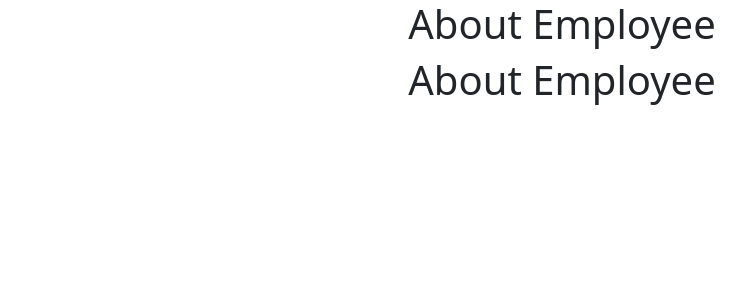
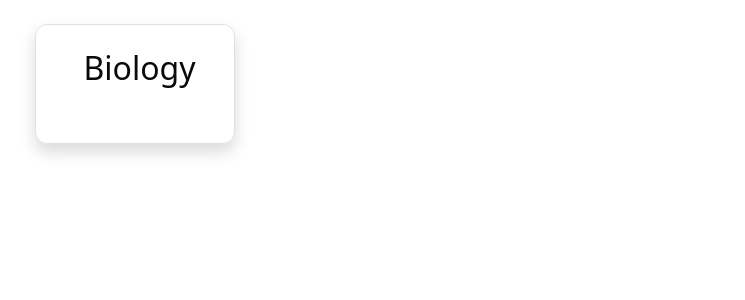
Before and after one commit to gloriabee/Quizzy, a React (Vite) app: page / in a window 1280 px wide. Shown: the top 300 px of the page, without its empty margins (78-823 px from the left). Built offline with nearby package versions, Linux system fonts and the light colour scheme.

Commit message:
:art: style(Home Screen): add flashcard design

```diff
--- a/src/App.tsx
+++ b/src/App.tsx
@@ -1,19 +1,18 @@
 import React from 'react'
-import Employee from './components/Employee'
+import Flashcard from './components/Flashcard'
 
 const App = () => {
-  const isEmp=true;
+  return (
+    <div className="container mt-4
+    grid
+    grid-cols-1
+    sm:grid-cols-2
+    md:grid-cols-3
+    lg:grid-cols-4
+     gap-4">
+  <Flashcard title="Biology" description="Biology is the study of living things" />
 
-  return (
-    <div>
-      {
-        isEmp? <>
-        <Employee></Employee>
-        <Employee></Employee>
-        </>: <p>No employee found</p>
-      }
-
-    </div>
+</div>
   )
 }
 
--- a/src/components/Employee.tsx
+++ /dev/null
@@ -1,12 +0,0 @@
-import React from 'react'
-
-const Employee = () => {
-
-  return (
-    <div>
-      <h1 className='text-center'>About Employee</h1>
-    </div>
-  )
-}
-
-export default Employee
--- /dev/null
+++ b/src/components/Flashcard.tsx
@@ -0,0 +1,33 @@
+import React, { useState } from 'react'
+import {motion} from 'framer-motion'
+import { Card, CardContent } from './ui/card'
+
+const Flashcard = ({title,description}) => {
+    const [isFlipped,setIsFilpped]= useState(false)
+  return (
+    <div className="container flex justify-center items-center my-auto">
+   <motion.div
+    onClick={()=>setIsFilpped(!isFlipped)}
+    style={{
+        perspective: '200px',
+        width:'200px',
+        height:'150px',
+        position:'relative',
+        cursor:'pointer'}}
+    animate={{rotateX: isFlipped? 0:360}}
+    transition={{duration:1}}>
+
+
+    <Card style={{backfaceVisibility:'hidden'}} className='p-4'>
+      <CardContent>
+      {isFlipped?description:<h2>{title}</h2>}
+      </CardContent>
+    </Card>
+
+    </motion.div>
+    </div>
+
+  )
+}
+
+export default Flashcard
--- /dev/null
+++ b/src/components/Nav.tsx
@@ -0,0 +1,11 @@
+import React from 'react'
+
+const Nav = () => {
+  return (
+    <div>
+
+    </div>
+  )
+}
+
+export default Nav
--- /dev/null
+++ b/src/components/ui/input.tsx
@@ -0,0 +1,22 @@
+import * as React from "react"
+
+import { cn } from "@/lib/utils"
+
+const Input = React.forwardRef<HTMLInputElement, React.ComponentProps<"input">>(
+  ({ className, type, ...props }, ref) => {
+    return (
+      <input
+        type={type}
+        className={cn(
+          "flex h-9 w-full rounded-md border border-neutral-200 bg-transparent px-3 py-1 text-base shadow-sm transition-colors file:border-0 file:bg-transparent file:text-sm file:font-medium file:text-neutral-950 placeholder:text-neutral-500 focus-visible:outline-none focus-visible:ring-1 focus-visible:ring-neutral-950 disabled:cursor-not-allowed disabled:opacity-50 md:text-sm dark:border-neutral-800 dark:file:text-neutral-50 dark:placeholder:text-neutral-400 dark:focus-visible:ring-neutral-300",
+          className
+        )}
+        ref={ref}
+        {...props}
+      />
+    )
+  }
+)
+Input.displayName = "Input"
+
+export { Input }
--- a/src/main.tsx
+++ b/src/main.tsx
@@ -6,6 +6,6 @@ import 'bootstrap/dist/css/bootstrap.css'
 
 createRoot(document.getElementById('root')!).render(
   <StrictMode>
-    <App />
+    <App/>
   </StrictMode>,
 )
```
Also changed, not shown: package.json (+8 -4 lines), .cz-config.cjs (added), 1 other file (tests, documents, lock files or other folders).
